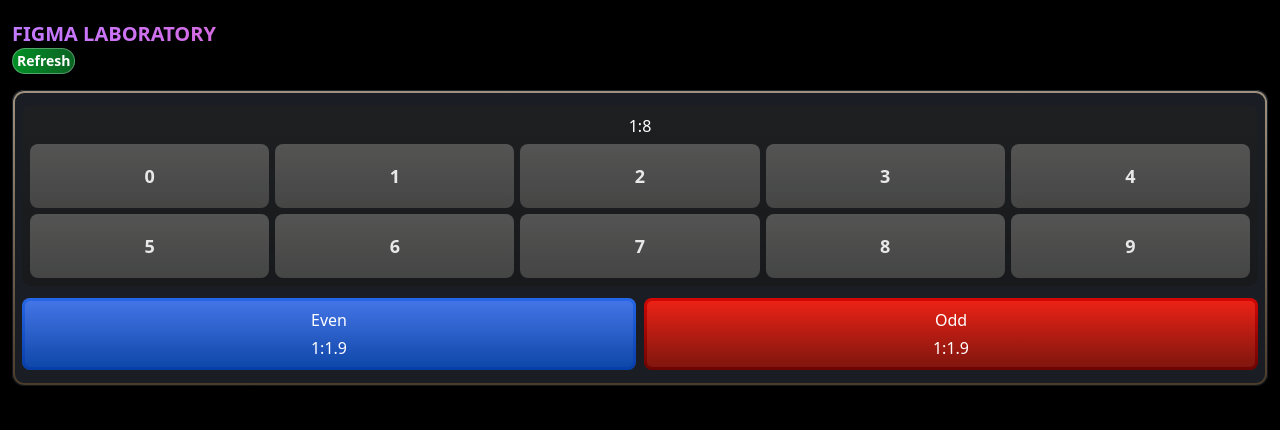
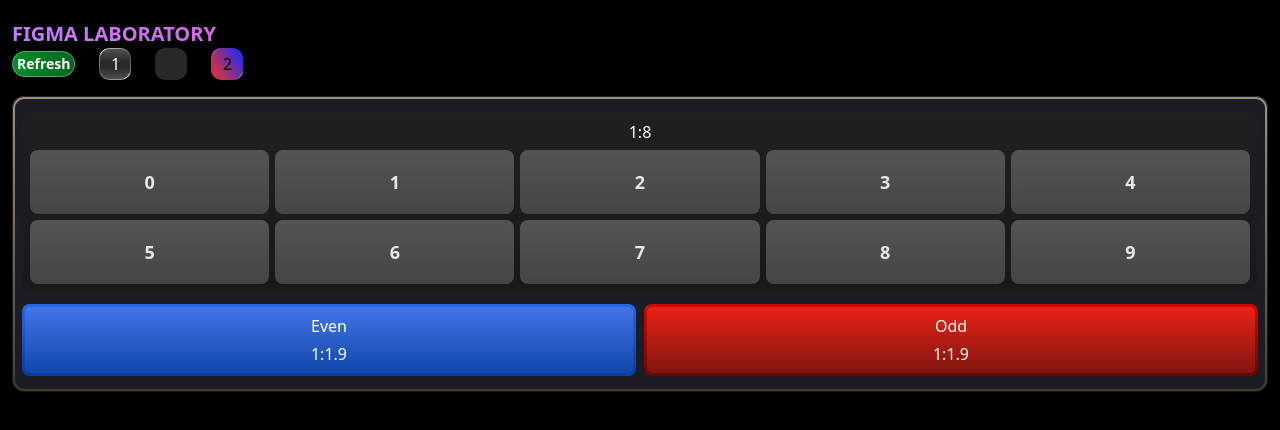
Before and after one commit to hongminglow/figma-lab, a React (Vite) app: page / in a window 1280 px wide. Shown: the top 430 px of the page. Built offline with nearby package versions, Linux system fonts and the light colour scheme.

Commit message:
feat: added multi-layer border gradient button for reference

```diff
--- a/src/App.css
+++ b/src/App.css
@@ -68,3 +68,63 @@ linear-gradient(180deg, #A0917E 0%, #4B3C2A 100%); */
   -webkit-mask-composite: xor;
   mask-composite: exclude;
 }
+
+.glass-button-border {
+  background-image: linear-gradient(
+    151.7deg,
+    rgba(255, 255, 255, 0.7) 8.19%,
+    rgba(255, 255, 255, 0.14) 49.06%,
+    rgba(255, 255, 255, 0.7) 89.94%
+  );
+}
+
+.glass-button {
+  position: relative;
+  isolation: isolate;
+  background: #ffffff29;
+  background-blend-mode: color;
+  background-image: linear-gradient(
+      180deg,
+      rgba(255, 255, 255, 0) 61.01%,
+      rgba(255, 255, 255, 0.2) 100%
+    ),
+    linear-gradient(
+      180deg,
+      rgba(255, 255, 255, 0.2) 0%,
+      rgba(255, 255, 255, 0) 44.05%
+    );
+}
+
+.glass-button::before {
+  content: "";
+  position: absolute;
+  inset: 0;
+  border-radius: inherit;
+  pointer-events: none;
+
+  /* 1px gradient stroke (Figma border-image-source equivalent) */
+  padding: 1px;
+  /* Base silver stroke + strong corner highlights (top-left & bottom-right) */
+  background:
+    /* corner highlights */ conic-gradient(
+      from 45deg,
+      rgba(255, 255, 255, 0.1) 0deg 75deg,
+      rgba(255, 255, 255, 0.5) 82deg 100deg,
+      rgba(255, 255, 255, 0.1) 110deg 255deg,
+      rgba(255, 255, 255, 0.5) 262deg 280deg,
+      rgba(255, 255, 255, 0.1) 290deg 360deg
+    ),
+    /* silver-ish sides */
+      linear-gradient(
+        151.7deg,
+        rgba(255, 255, 255, 0.5) 8.19%,
+        rgba(255, 255, 255, 0.12) 49.06%,
+        rgba(255, 255, 255, 0.35) 89.94%
+      );
+
+  /* Cut out the middle so only the ring remains */
+  -webkit-mask: linear-gradient(#fff 0 0) content-box, linear-gradient(#fff 0 0);
+  mask: linear-gradient(#fff 0 0) content-box, linear-gradient(#fff 0 0);
+  -webkit-mask-composite: xor;
+  mask-composite: exclude;
+}
--- a/src/App.tsx
+++ b/src/App.tsx
@@ -7,9 +7,34 @@ function App() {
         FIGMA LABORATORY
       </h1>
 
-      <button className="bg-linear-to-r border border-[#FFFFFF4D] from-[#008F26] to-[#0A6422] px-1 py-0.5 rounded-[29px] font-semibold text-white text-sm">
-        Refresh
-      </button>
+      <div className="flex items-center space-x-6">
+        <button className="bg-linear-to-r border border-[#FFFFFF4D] from-[#008F26] to-[#0A6422] px-1 py-0.5 rounded-[29px] font-semibold text-white text-sm">
+          Refresh
+        </button>
+
+        {/* Glass Button - Gradient border wrapper */}
+        <div
+          className="glass-button relative backdrop-blur-[3px] size-8 rounded-[10px] flex items-center justify-center text-white font-medium"
+          style={{
+            boxShadow:
+              "2.81px 2.81px 1.58px -4px #FFFFFF inset, -2.11px -2.11px 0.6px -2.46px #FFFFFF inset",
+          }}
+        >
+          1
+        </div>
+
+        <div className="size-8 bg-white/16 rounded-[10px]" />
+
+        <button
+          className="size-8 rounded-[10px] shadow-[2.81px_2.81px_1.58px_-4px_#FFFFFF_inset,-2.11px_-2.11px_0.6px_-2.46px_#FFFFFF_inset]"
+          style={{
+            background:
+              "linear-gradient(58.52deg, #c6314d 22.37%, #2a2aeb 87.66%)",
+          }}
+        >
+          2
+        </button>
+      </div>
 
       <div className="gradient-border-container flex-col mt-4 bg-[#1A1E24] px-2.5 py-4 rounded-[10px] drop-shadow-[0px_3px_5px_0px_#00000066] shadow-[0px_1px_1px_0px_#FFFFFF4D_inset] flex items-center justify-center">
         <div className="grid grid-cols-5 w-full p-2 gap-1.5 bg-linear-to-b rounded-lg from-[rgba(33,32,32,0.6)] to-[rgba(22,22,22,0.6)]">
```
